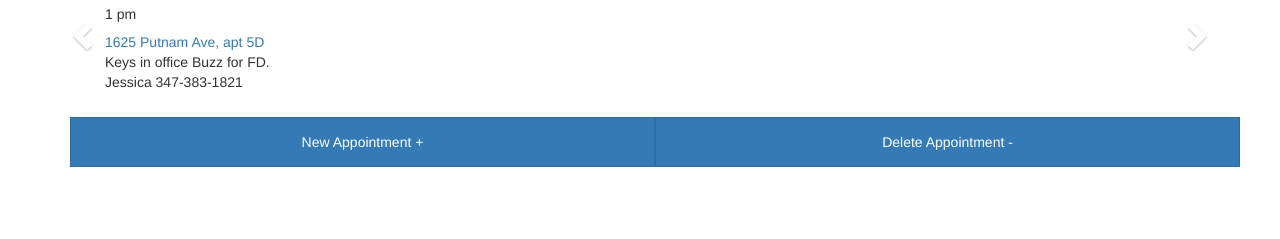
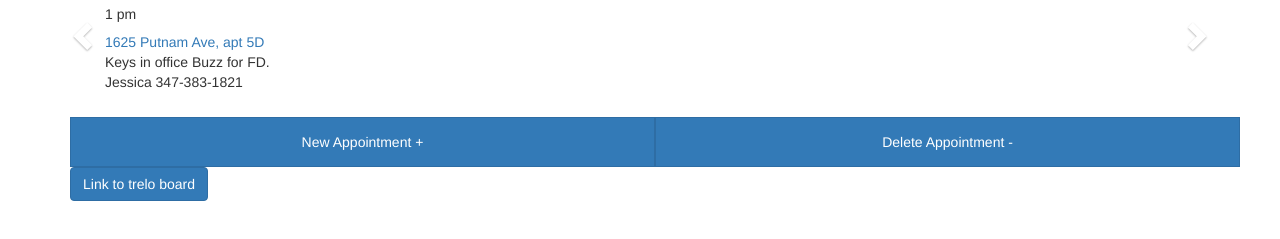
Before and after one commit to Jontronics/q1-project, a plain HTML site: page index.html in a window 1280 px wide. Shown: the part 483-722 px from the top of the page. Drawn offline with nearby package versions, Linux system fonts and the light colour scheme.

Commit message:
added a trello project link

```diff
--- a/index.html
+++ b/index.html
@@ -299,8 +299,6 @@ https://www.cssscript.com/demo/modern-filterable-dropdown-select-vanilla-javascr
           </div>
         </div>
 
-
-
         <div class="col-xs-6 mx-auto" style = "background-color:green; height: 50px; padding: 0; ">
           <button class="btn btn-primary" style="width:100%; height: 100%; border-radius:0px;" type="submit">Delete Appointment -</button>
         </div>
@@ -310,6 +308,7 @@ https://www.cssscript.com/demo/modern-filterable-dropdown-select-vanilla-javascr
 
 
 
+    <a class="btn btn-primary" onclick="window.open('https://trello.com/b/dk2iHG2i/q-1-project')" role="button">Link to trelo board</a>
 
 
 
```
